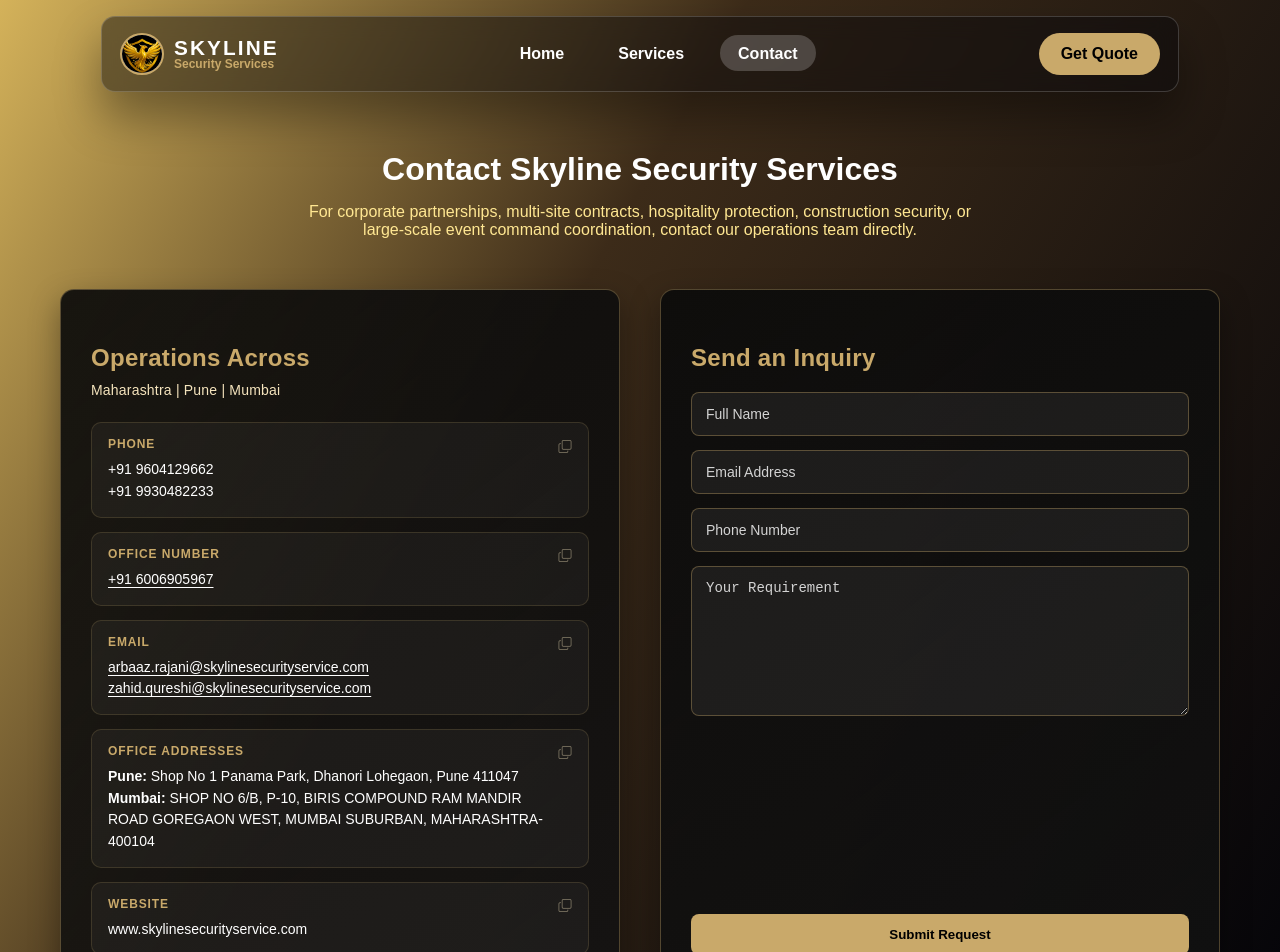
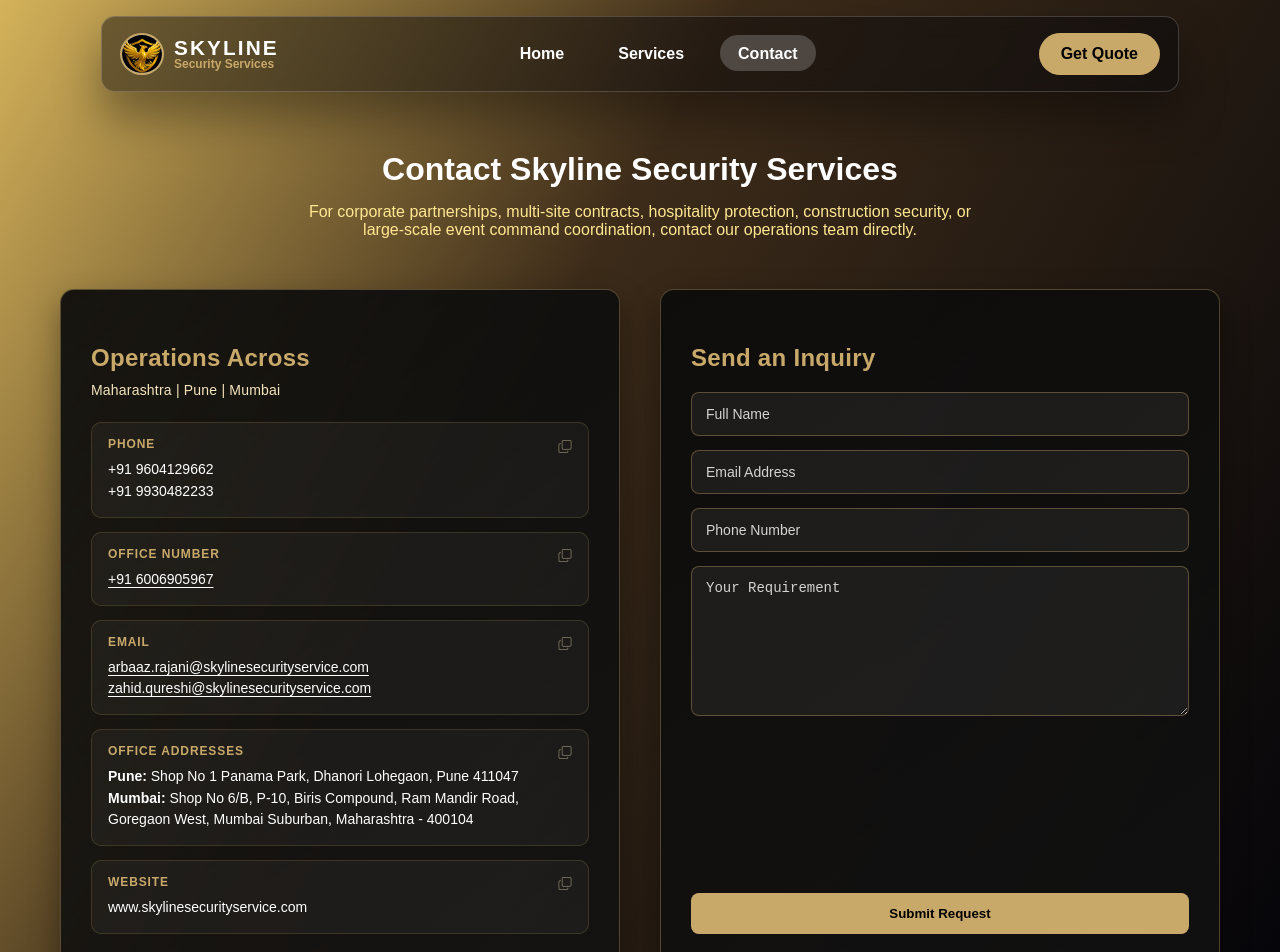
Before and after one commit to veeru8055/skyline, an Angular app: page /contact in a window 1280 px wide. Shown: the top 952 px of the page. Built offline with nearby package versions, Linux system fonts and the light colour scheme.

Commit message:
updated address

```diff
--- a/src/app/contact-us-page/contact-us-page.html
+++ b/src/app/contact-us-page/contact-us-page.html
@@ -74,8 +74,8 @@
         </button>
         <h4>Office Addresses</h4>
         <p><strong>Pune:</strong> Shop No 1 Panama Park, Dhanori Lohegaon, Pune 411047<br>
-          <strong>Mumbai:</strong> SHOP NO 6/B, P-10, BIRIS COMPOUND RAM MANDIR ROAD GOREGAON WEST, MUMBAI SUBURBAN,
-          MAHARASHTRA-400104
+          <strong>Mumbai:</strong> Shop No 6/B, P-10, Biris Compound, Ram Mandir Road, Goregaon West, Mumbai Suburban,
+          Maharashtra - 400104
         </p>
       </div>
 
```
